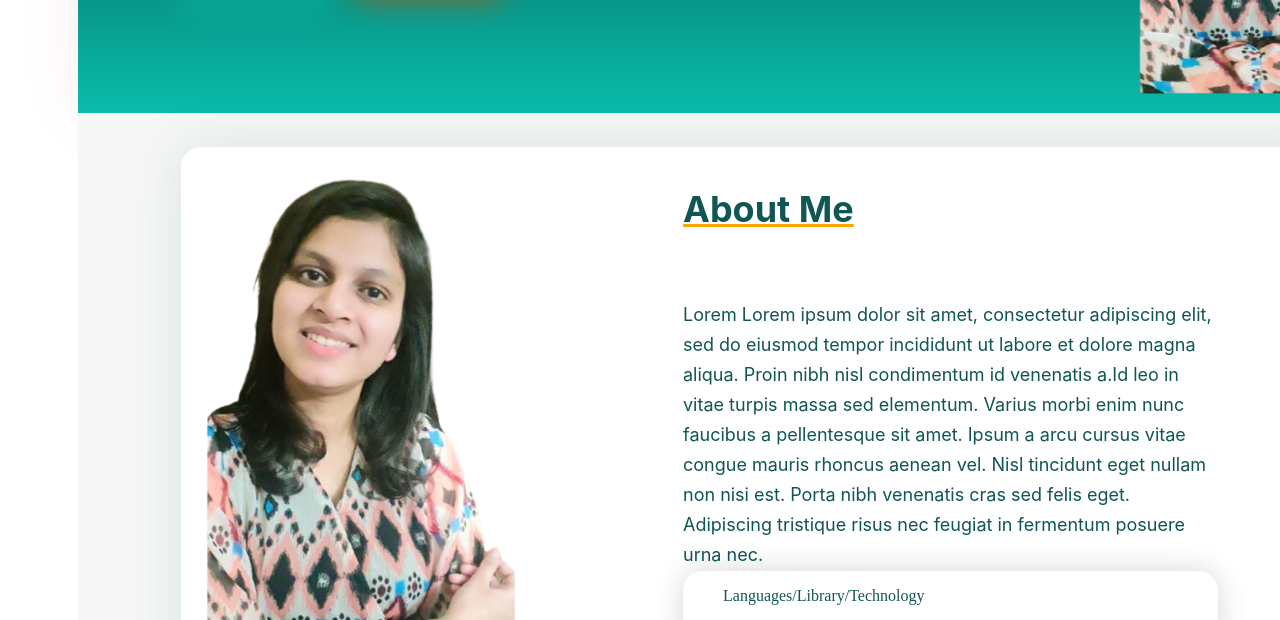
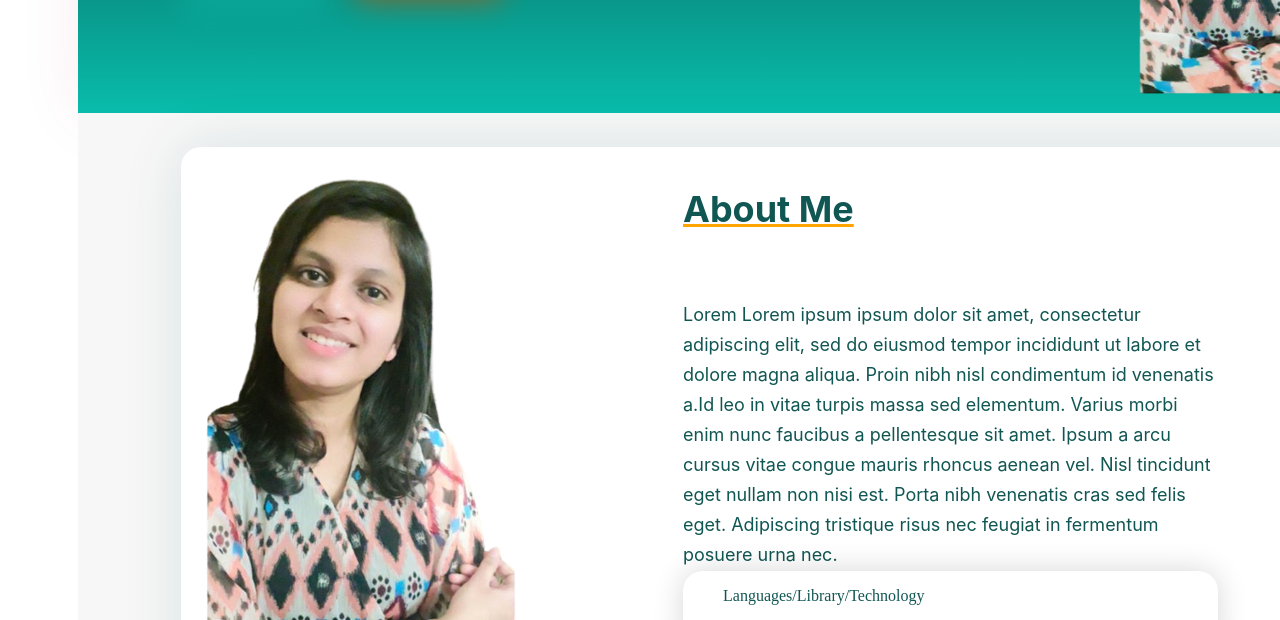
Before and after one commit to Kritika1158/Portfolio-Project-Kritika-1158, a plain HTML site: page index.html in a window 1280 px wide. Shown: the part 419-1039 px from the top of the page. Drawn offline with Linux system fonts and the light colour scheme.

Commit message:
Update index.html

```diff
--- a/index.html
+++ b/index.html
@@ -32,7 +32,7 @@
         <div class="about">
                 <div class="im"><img src="./Image2.png"></div>
                 <div class="ab">About Me</div>
-                <div class="det"><p>Lorem Lorem ipsum dolor sit amet, consectetur adipiscing elit,
+                <div class="det"><p>Lorem Lorem ipsum ipsum dolor sit amet, consectetur adipiscing elit,
                      sed do eiusmod tempor incididunt ut labore et dolore magna aliqua.
                       Proin nibh nisl condimentum id venenatis a.Id leo in vitae turpis
                       massa sed elementum. Varius morbi enim nunc faucibus a pellentesque
```
